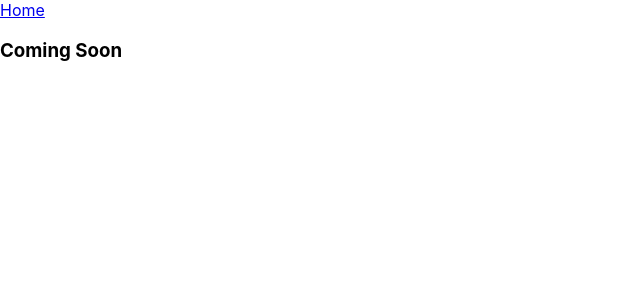
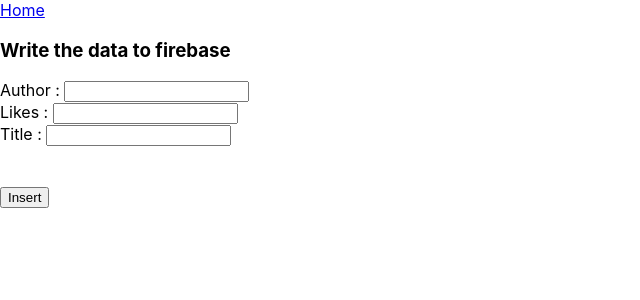
Before and after one commit to srikanthavadhanula/divein, a React (Create React App) app: page /write in a window 1280 px wide. Shown: the top 300 px of the page, without its empty margins (0-640 px from the left). Built offline with nearby package versions, Linux system fonts and the light colour scheme.

Commit message:
FireBase+ReactJS CURD Operations

```diff
--- a/src/App.js
+++ b/src/App.js
@@ -5,6 +5,7 @@ import Home from "./tasks/Home";
 import divein from "./tasks/divein";
 import read from "./tasks/read";
 import write from "./tasks/write";
+import learning from "./tasks/learning";
 
 function App() {
   return (
@@ -14,6 +15,7 @@ function App() {
         <Route path="/divein" exact component={divein} />
         <Route path="/read" exact component={read} />
         <Route path="/write" exact component={write} />
+        <Route path="/learning" exact component={learning} />
       </Switch>
     </BrowserRouter>
   );
--- /dev/null
+++ b/src/tasks/Greeting.js
@@ -0,0 +1,12 @@
+import React from "react";
+
+const Greet = (props) => {
+  return (
+    <div>
+      <h1>Welcome {props.name}</h1>
+      <p>{props.children}</p>
+    </div>
+  );
+};
+
+export default Greet;
--- a/src/tasks/Home.js
+++ b/src/tasks/Home.js
@@ -10,6 +10,8 @@ const Home = () => {
       <Link to="/read">Read Data From DB</Link>
       <br />
       <Link to="/write">Write Data To DB</Link>
+      <br />
+      <Link to="/learning">Learning</Link>
     </div>
   );
 };
--- /dev/null
+++ b/src/tasks/learning.js
@@ -0,0 +1,14 @@
+import React, { Component } from "react";
+import Greet from "./Greeting";
+
+export default class learning extends Component {
+  render() {
+    return (
+      <div>
+        <h1>Welcome to Learn ReactJS</h1>
+        <Greet name="Srikanth">Welcome to our home</Greet>
+        <Greet name="Srikanth" />
+      </div>
+    );
+  }
+}
--- a/src/tasks/write.js
+++ b/src/tasks/write.js
@@ -1,12 +1,72 @@
 import React, { Component } from "react";
 import { Link } from "react-router-dom";
+import firebase from "../firebase";
 
 export default class write extends Component {
+  constructor(props) {
+    super(props);
+
+    this.state = {
+      author: "",
+      likes: "",
+      title: "",
+      status: false,
+    };
+  }
+
+  onChangeHandle = (name) => (event) => {
+    this.setState({
+      [name]: event.target.value,
+    });
+  };
+
+  insertIntoDB = (event) => {
+    event.preventDefault();
+    const post = firebase.database().ref("Posts");
+    post.push({
+      Author: this.state.author,
+      Likes: this.state.likes,
+      Title: this.state.title,
+    });
+    alert("Successfully Inserted");
+    this.setState({
+      author: "",
+      likes: "",
+      title: "",
+    });
+  };
+
   render() {
     return (
       <div>
         <Link to="/">Home</Link>
-        <h3>Coming Soon</h3>
+        <h3>Write the data to firebase</h3>
+        <form onSubmit={this.insertIntoDB}>
+          <label>Author : </label>
+          <input
+            type="text"
+            value={this.state.author}
+            onChange={this.onChangeHandle("author")}
+          />
+          <br />
+          <label>Likes : </label>
+          <input
+            type="text"
+            value={this.state.likes}
+            onChange={this.onChangeHandle("likes")}
+          />
+          <br />
+          <label>Title : </label>
+          <input
+            type="text"
+            value={this.state.title}
+            onChange={this.onChangeHandle("title")}
+          />
+          <br />
+          <br />
+          <br />
+          <button type="submit">Insert</button>
+        </form>
       </div>
     );
   }
```
